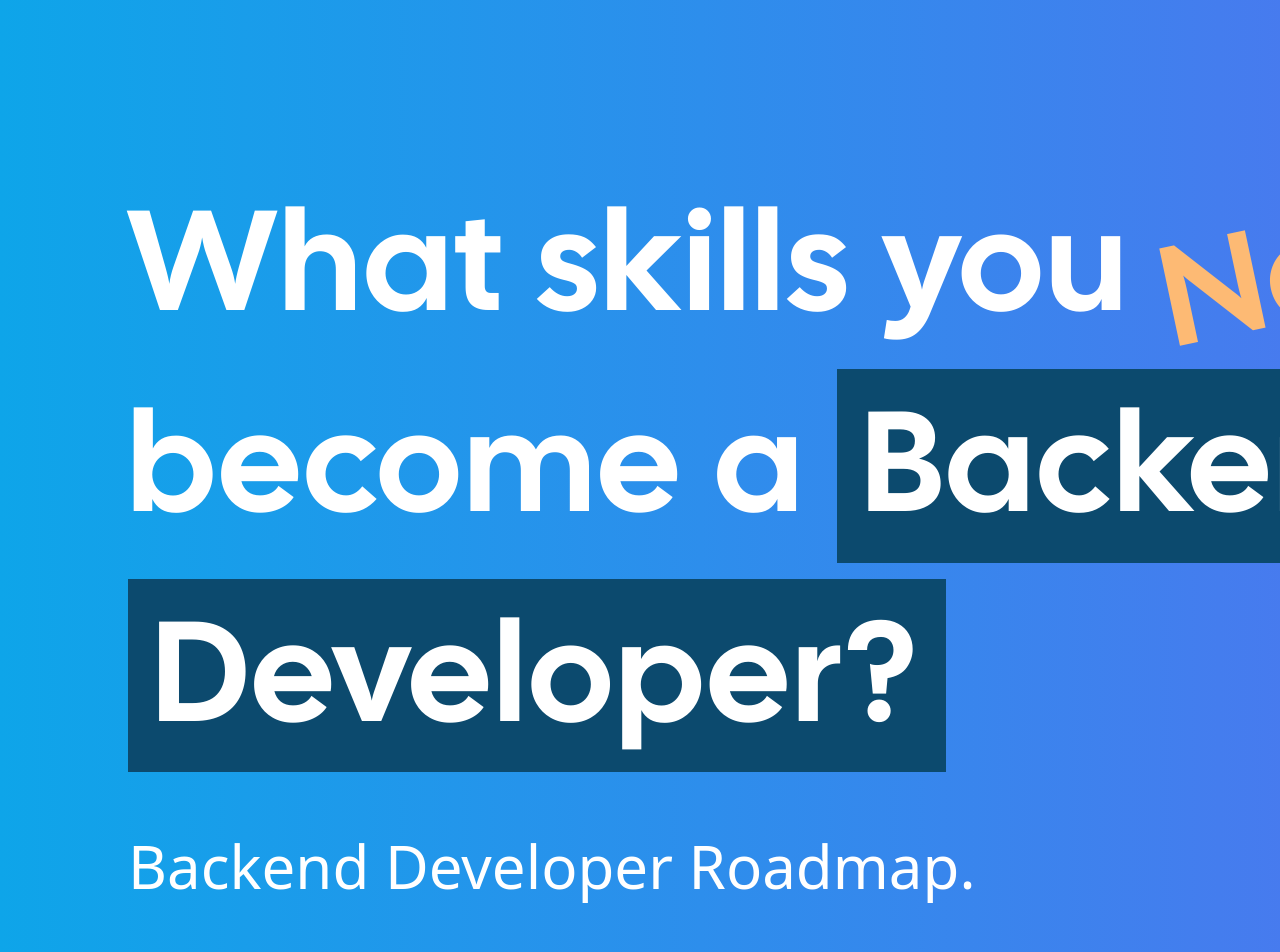
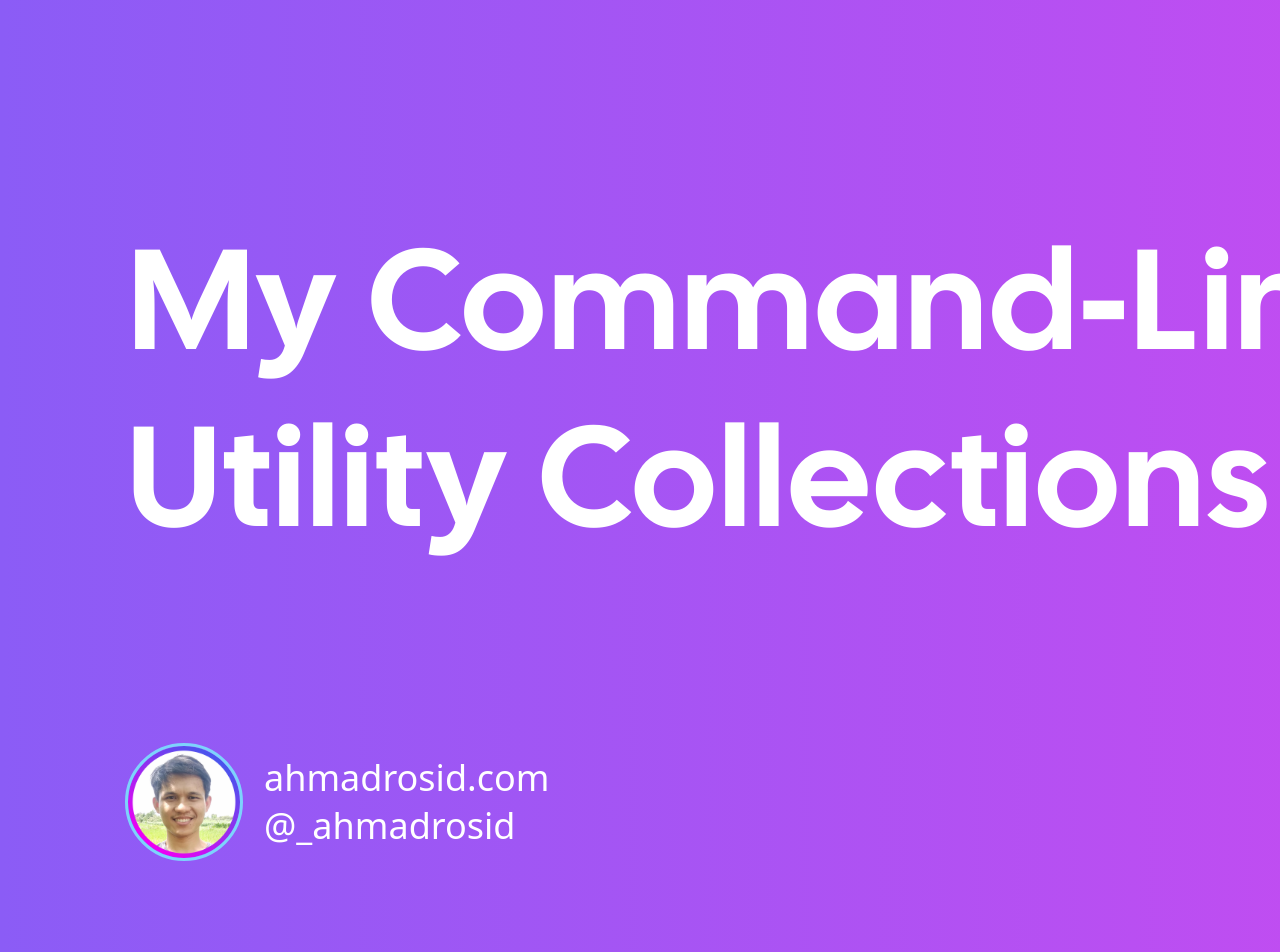
Before and after one commit to ahmadrosid/og-image, a Next.js app: page / in a window 1280 px wide. Shown: the top 952 px of the page. Built offline with nearby package versions, Linux system fonts and the light colour scheme.

Commit message:
chore: tidy up

```diff
--- a/pages/index.js
+++ b/pages/index.js
@@ -1,42 +1,21 @@
-import Head from 'next/head'
-
-const LinearGradient = ({ option, children }) => {
-  const bgOption = [
-    "flex items-center justify-center p-12 bg-gradient-to-r from-cyan-500 to-blue-500 w-[1920px] h-[1080px] relative",
-    "flex items-center justify-center p-12 bg-gradient-to-r from-sky-500 to-indigo-500 w-[1920px] h-[1080px] relative",
-    "flex items-center justify-center p-12 bg-gradient-to-r from-violet-500 to-fuchsia-500 w-[1920px] h-[1080px] relative",
-    "flex items-center justify-center p-12 bg-gradient-to-r from-purple-500 to-pink-500 w-[1920px] h-[1080px] relative",
-    "flex items-center justify-center p-12 bg-gradient-to-r from-indigo-500 via-sky-500 to-teal-400 w-[1920px] h-[1080px] relative",
-    "flex items-center justify-center p-12 bg-gradient-to-r from-pink-500 to-yellow-500 w-[1920px] h-[1080px] relative",
-    "flex items-center justify-center p-12 bg-gradient-to-r from-orange-500 to-amber-500 w-[1920px] h-[1080px] relative",
-  ]
-
-  return (
-    <div className={bgOption[option] ? bgOption[option] : `flex items-center justify-center p-12 bg-white w-[1920px] h-[1080px] relative`}>
-      {children}
-    </div>
-  )
-}
+import LinearGradient from "../components/linear-background"
 
 export default function Home() {
   return (
     <>
-      <Head>
-        <title>What skills you Need to become a Backend Developer?</title>
-      </Head>
-      <LinearGradient option={1}>
+      <LinearGradient option={2} width={1920}>
         <div className="px-20 w-full">
           <h1 className="text-[142px] leading-tight pb-6 font-bold text-white">
-            What skills you <span className='text-orange-300 leading-none -rotate-12 inline-block'>Need</span> to become a <span className='text-white bg-sky-900 inline-block px-6 pt-4 my-2'>Backend</span> <span className='text-white bg-sky-900 inline-block px-6 pt-4 my-2'>Developer?</span>
+            My Command-Line Utility Collections
           </h1>
-          <p className='text-6xl pt-8 text-white'>Backend Developer Roadmap.</p>
-          {/* <div className='flex mt-36 items-center gap-6'>
-            <img className="w-28 outline rounded-full outline-violet-300" src="/profile.png" />
+          {/* <p className='text-6xl pt-8 text-white'>Backend Developer Roadmap.</p> */}
+          <div className='flex mt-36 items-center gap-6'>
+            <img className="w-28 outline rounded-full outline-sky-300" src="/profile.png" />
             <div className='text-4xl text-white space-y-2'>
               <p>ahmadrosid.com</p>
               <p>@_ahmadrosid</p>
             </div>
-          </div> */}
+          </div>
         </div>
       </LinearGradient>
     </>
```
